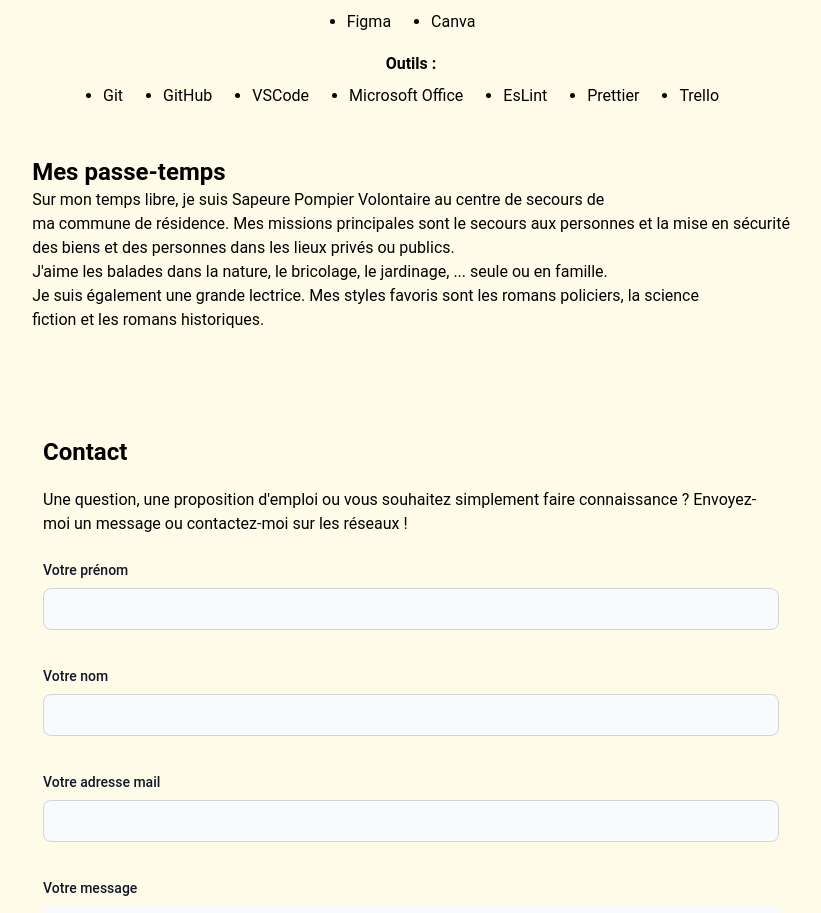
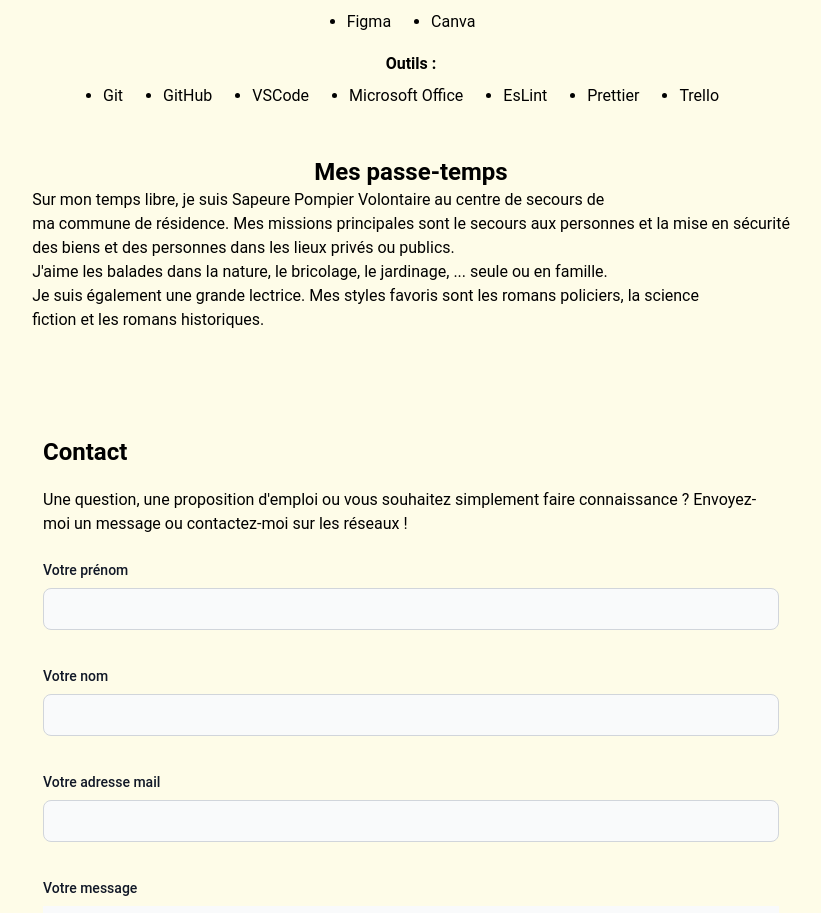
Before and after one commit to SandrineM-design/SandrineM-design.github.io, a React (Vite) app: page / in a window 1280 px wide. Shown: the part 2246-3159 px from the top of the page, without its empty margins (229-1050 px from the left). Built offline with nearby package versions, Linux system fonts and the light colour scheme.

Commit message:
update css on hobbies file

```diff
--- a/src/components/Hobbies.jsx
+++ b/src/components/Hobbies.jsx
@@ -1,6 +1,6 @@
 function Hobbies() {
   return (
-    <div>
+    <div className="flex flex-col flex-1 place-items-center bg-yellow-50">
       <h2 className="mt-10 font-bold text-2xl bg-yellow-50">Mes passe-temps</h2>
       Sur mon temps libre, je suis Sapeure Pompier Volontaire au centre de
       secours de <br />
```
